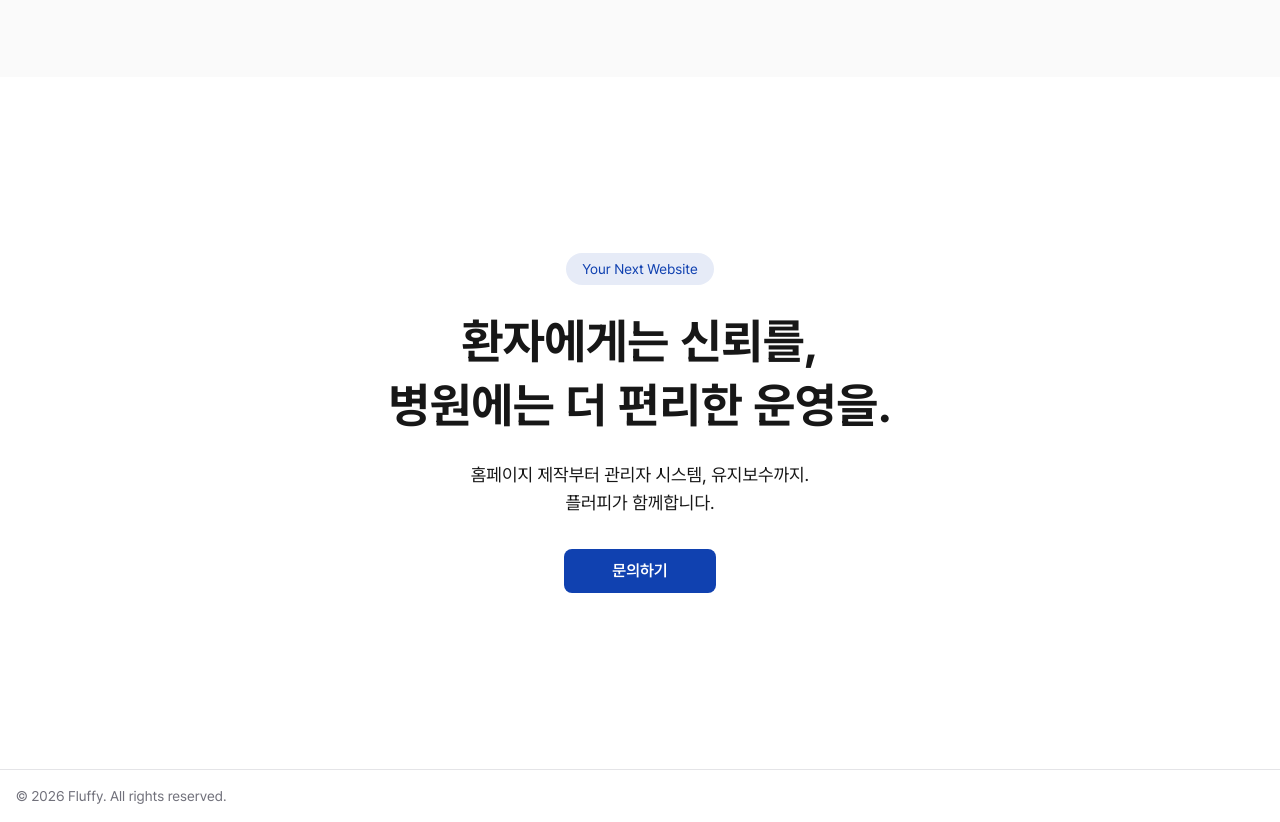
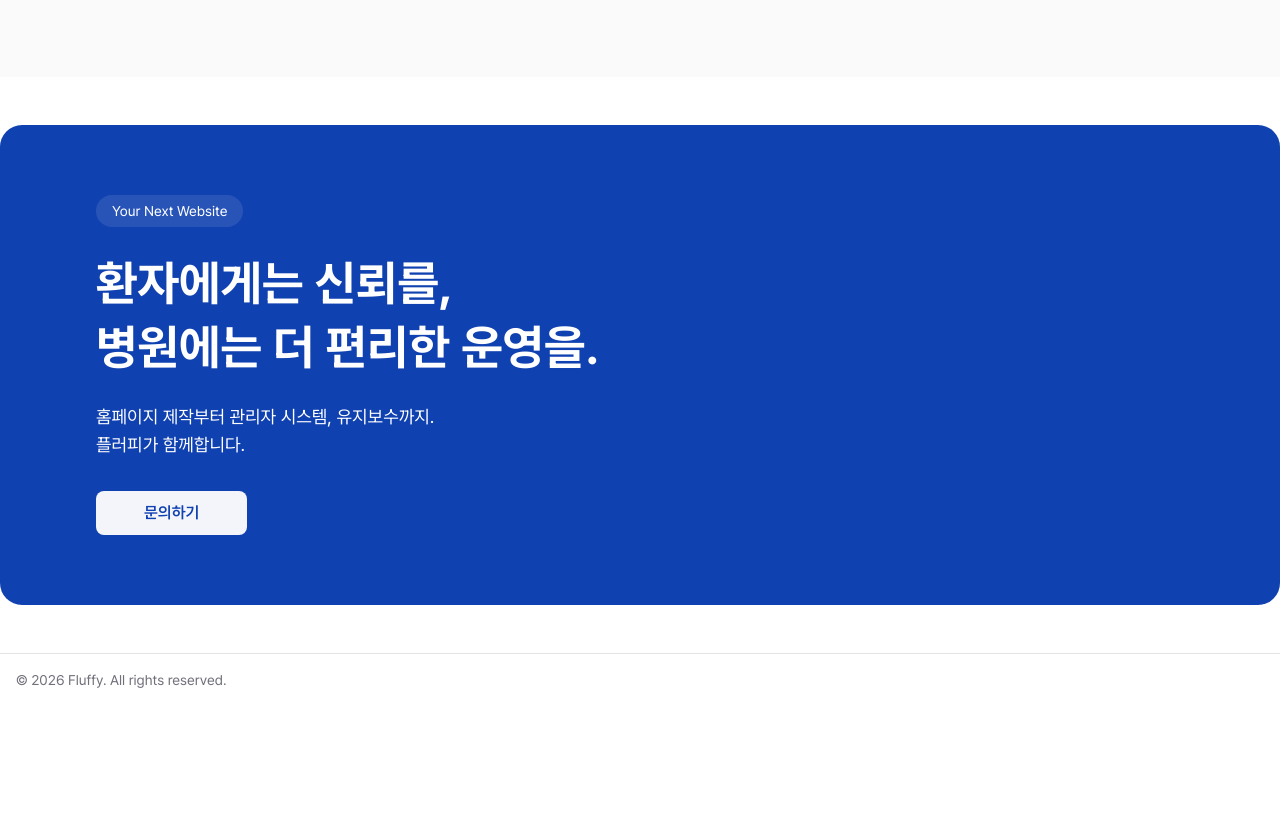
Before and after one commit to pretzel-codes/fluffy, a Next.js app: page / in a window 1280 px wide. Shown: the part 3260-4082 px from the top of the page. After the commit the page ends 3966 px from the top, so only its background shows below. Built offline with nearby package versions, Linux system fonts and the light colour scheme.

Commit message:
cta 스타일 변경

```diff
--- a/components/home/HomeCTA.tsx
+++ b/components/home/HomeCTA.tsx
@@ -3,11 +3,11 @@ import { BounceIn, FadeUp } from '@/components/common';
 export function HomeCTA() {
   return (
     <section className="bg-white py-12">
-      <div className="site-width rounded-3xl bg-white py-20 md:py-32">
-        <div className="text-center">
+      <div className="site-width bg-primary rounded-3xl text-white">
+        <div className="flex h-120 items-center justify-between px-20">
           <div>
             <BounceIn transition={{ delay: 0.2 }}>
-              <p className="bg-primary/10 text-primary inline-block rounded-full px-4 py-1.5 text-sm">
+              <p className="inline-block rounded-full bg-white/10 px-4 py-1.5 text-sm">
                 Your Next Website
               </p>
             </BounceIn>
@@ -31,7 +31,7 @@ export function HomeCTA() {
             <BounceIn transition={{ delay: 1.0 }}>
               <button
                 type="button"
-                className="bg-primary mt-6 rounded-md px-12 py-2.5 font-semibold text-white md:mt-8"
+                className="text-primary mt-6 cursor-pointer rounded-md bg-white/95 px-12 py-2.5 font-semibold md:mt-8"
               >
                 문의하기
               </button>
```
Also changed, not shown: public/images/home-cta-admin.png (deleted), public/images/home-cta-welcome.png (deleted).
